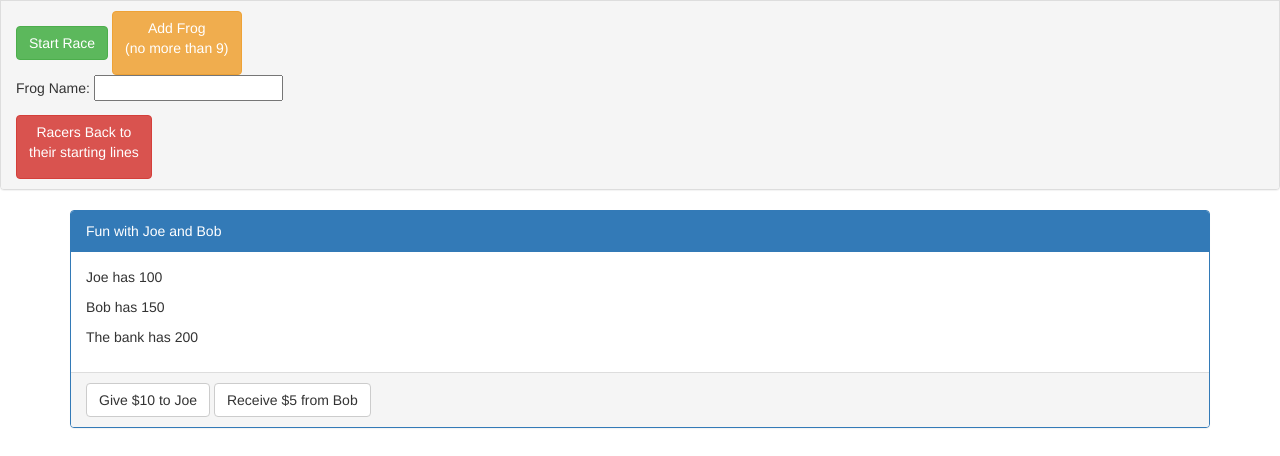
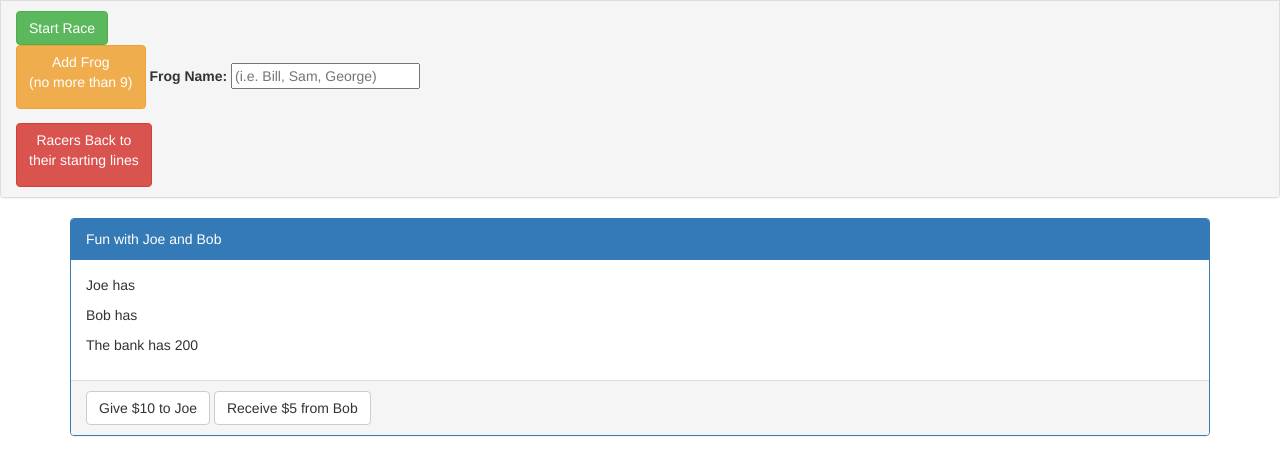
Before and after one commit to fspencerb/RacingFrogs, a plain HTML site: page index.html in a window 1280 px wide. Shown: the part 463-919 px from the top of the page. Drawn offline with nearby package versions, Linux system fonts and the light colour scheme.

Commit message:
trying to add frogs and encapsulate

```diff
--- a/app.js
+++ b/app.js
@@ -12,18 +12,21 @@ function RacingService(){
 function MainController($timeout, RacingService, BettingService) {
     var vm = this; //instead of using this when refering to the controller, let's use vm. It will make things easier.
     vm.bank = 200;
-    vm.joe = new Guy ('joe', 100);
-    vm.bob = new Guy ('bob', 150);
     vm.froglist = [];
 
     var finishLine = 93;
     var maxDistance = 97;
+    var frogLimit = 9;
 
-    //keep this function
-    vm.addFrogToList = function(frog){
-        vm.froglist.push(frog);
-        Racer();
+    //Adding customized frog to list.
+    vm.addFrogToList = function(frogname){
+        var newlaneNum = vm.froglist.length + 1;
+        vm.froglist.push(new Racer (newlaneNum, frogname, 1));
+
     }
+     //   var frog1 = new Racer (1, {{frog.name}}, 1);
+     //   Racer.name.push();
+
 
     vm.test = RacingService.addTwoNumbers(3,3);
 
@@ -64,12 +67,12 @@ function MainController($timeout, RacingService, BettingService) {
     }
 
     function moveFrogs(){
-        checkWinners();
         if(vm.racing) {
             var indexOfFrogToMove = Math.floor(Math.random() * vm.froglist.length);
             vm.froglist[indexOfFrogToMove].posX += Math.random() * 3;
             $timeout(moveFrogs, 50)
         }
+        checkWinners();
         // vm.froglist.forEach(function(frog){
         //     frog.posX += Math.random();
         // })
@@ -87,8 +90,20 @@ function MainController($timeout, RacingService, BettingService) {
     }
     // Betters Below Here
 // -----------------------------------------------
+    function inittestbetter(){
+        vm.joe = new Guy ('joe', 100);
+        vm.bob = new Guy ('bob', 150);
+    };
 
-
+    function inittestracers (){
+       var frog1 = new Racer (1, 'Jimmy', 1);
+       var frog2 = new Racer (2, 'George', 1);
+       var frog3 = new Racer (3, 'Frank', 1);
+       vm.addFrogToList(frog1);
+       vm.addFrogToList(frog2);
+       vm.addFrogToList(frog3);
+    };
+    inittestracers();
 
     function Guy(name, startingCash){
         this.name = name;
@@ -123,18 +138,6 @@ function MainController($timeout, RacingService, BettingService) {
     vm.receiveMoneyFromBob = function() {
         vm.bank += vm.bob.giveCash(5)
     }
-
-
-    function testing (){
-       var frog1 = new Racer (1, 'Jimmy', 1);
-       var frog2 = new Racer (2, 'George', 1);
-       var frog3 = new Racer (3, 'Frank', 1);
-       vm.addFrogToList(frog1);
-       vm.addFrogToList(frog2);
-       vm.addFrogToList(frog3);
-    }
-    testing();
-
 }
 
 app.service('BettingService', BettingService);
--- a/index.html
+++ b/index.html
@@ -29,9 +29,10 @@
         </div>
     <div class="panel-footer">
         <span class="btn btn-success" ng-click="vm.startRace()">Start Race</span>
-        <span class="btn btn-warning" ng-click="vm.addFrogToList()">Add Frog<p>(no more than 9)</p></span>
-        <form ng-submit="vm.addFrogToList().name">Frog Name:
-            <input type="text" type="submit" name="frogname" title="i.e. Bill, Sam, George">
+        <form ng-submit="vm.addFrogToList().name">
+            <button type="submit" class="btn btn-warning" ng-click="vm.addFrogToList()">Add Frog<p>(no more than 9)</p></button>
+                <label for="frogname">Frog Name: </label>
+            <input type="text" placeholder="(i.e. Bill, Sam, George)" name="frogname" title="Frog Name" ng-model="frog.name">
         </form>
         <span class="btn btn-danger" ng-click="vm.reset()">Racers Back to<p>their starting lines</p></span>
         <div class="alert alert-success" ng-repeat="winner in vm.winners" ng-if="vm.winners.length < 2">
```
